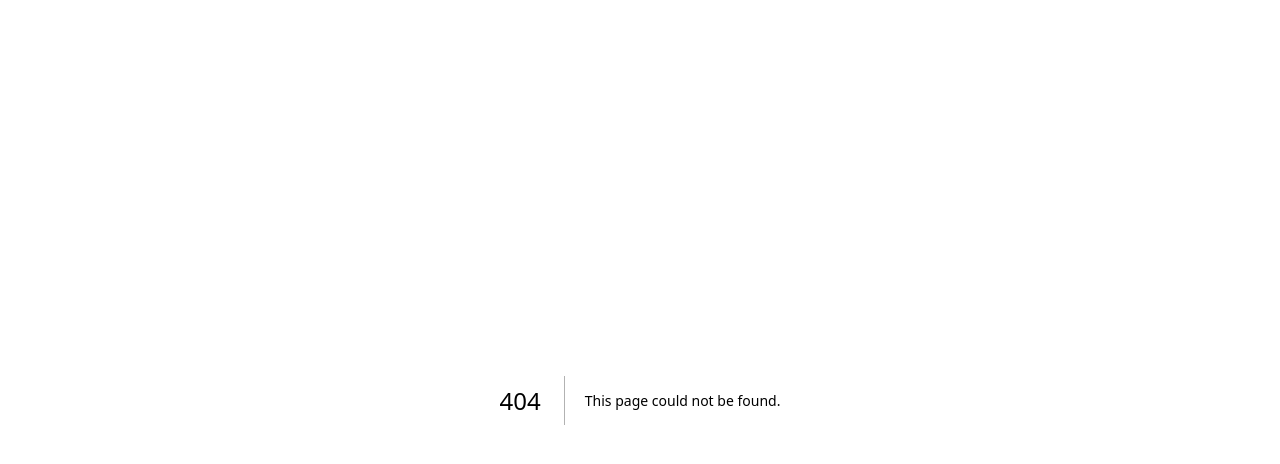
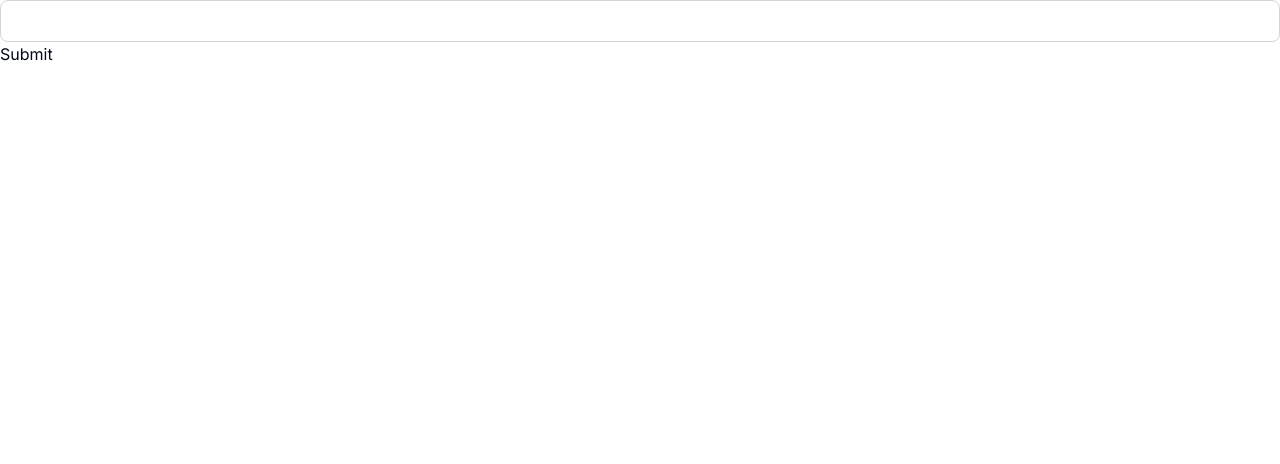
Before and after one commit to leonardochen/nextjs, a Next.js app: page /assistant in a window 1280 px wide. Before the commit this address had no page. Shown: the top 464 px of the page. Built offline with nearby package versions, Linux system fonts and the light colour scheme.

Commit message:
useAssistant

```diff
--- /dev/null
+++ b/app/assistant/page.tsx
@@ -0,0 +1,30 @@
+'use client';
+
+import { useAssistant, useChat } from '@ai-sdk/react';
+
+export default function Page() {
+  const { messages, input, handleInputChange, append } = useAssistant({
+    api: 'api/assistant',
+  });
+
+  return (
+    <>
+      {messages.map(message => (
+        <div key={message.id}>
+          {message.role === 'user' ? 'User: ' : 'AI: '}
+          {message.content}
+        </div>
+      ))}
+      <form onSubmit={append}>
+        <input
+          name="prompt"
+          value={input}
+          onChange={handleInputChange}
+          id="input"
+          className='border border-gray-300 rounded-lg p-2 w-full'
+        />
+        <button type="submit" className='btn btn-primary'>Submit</button>
+      </form>
+    </>
+  );
+}
```
Also changed, not shown: app/api/assistant/route.ts (added).
